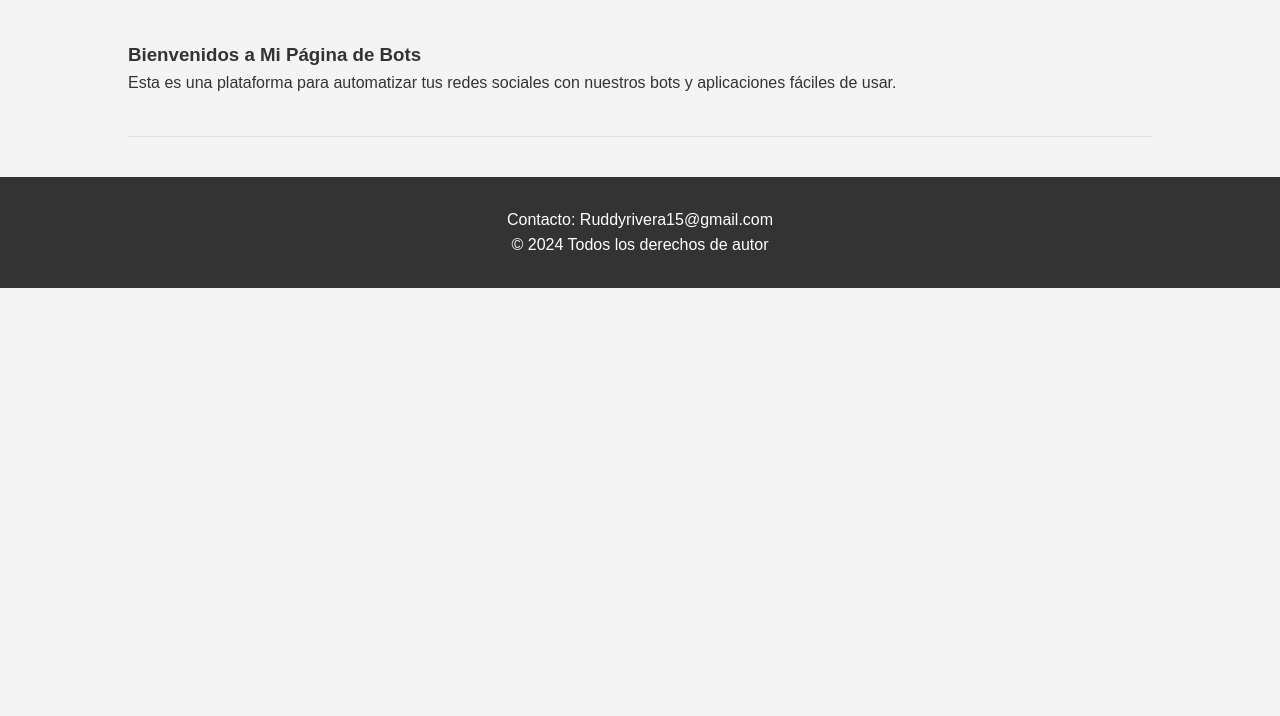
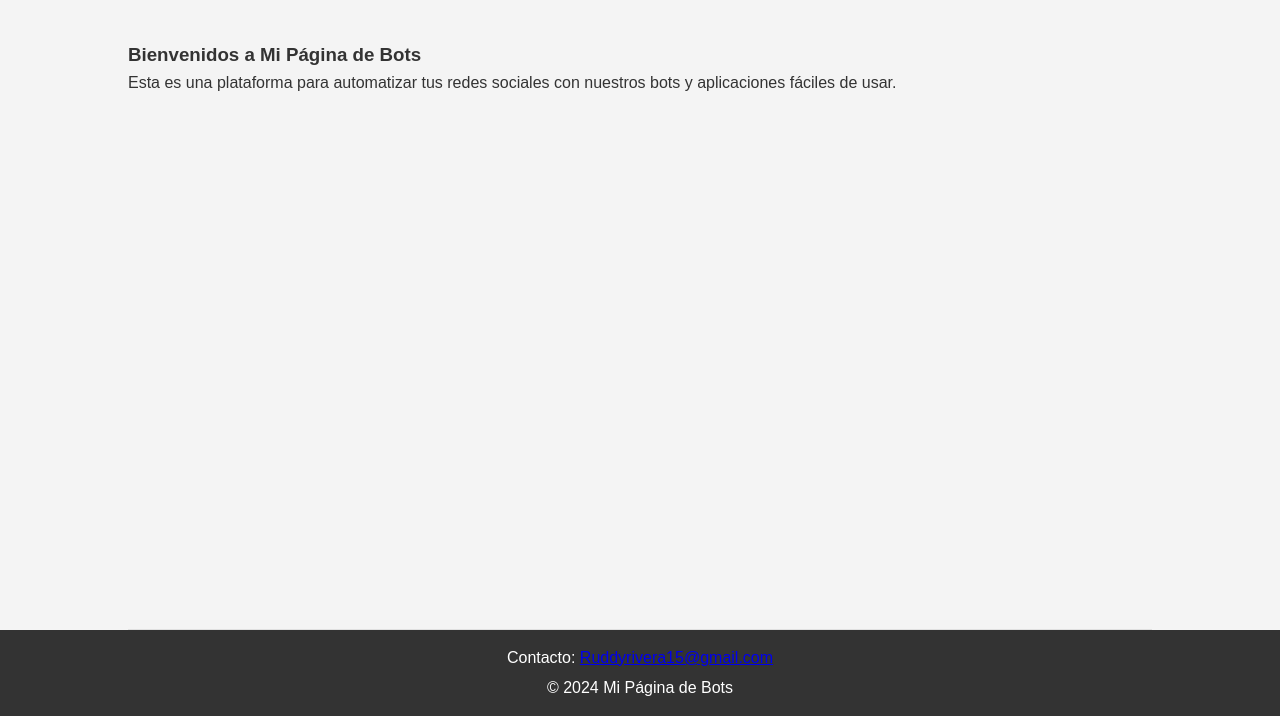
Before and after one commit to Ruddypckl/Ruddypcklgithub.io, a plain HTML site: page index.html in a window 1280 px wide. Shown: the part 84-800 px from the top of the page. Drawn offline with Linux system fonts and the light colour scheme.

Commit message:
Mejorar el pie de página y estilos generales

```diff
--- a/index.html
+++ b/index.html
@@ -29,8 +29,8 @@
         </section>
     </section>
     <footer>
-        <p>Contacto: Ruddyrivera15@gmail.com</p>
-        <p>&copy; 2024 Todos los derechos de autor</p>
+        <p>Contacto: <a href="mailto:Ruddyrivera15@gmail.com">Ruddyrivera15@gmail.com</a></p>
+        <p>&copy; 2024 Mi Página de Bots</p>
     </footer>
 </body>
 </html>
--- a/styles.css
+++ b/styles.css
@@ -5,7 +5,13 @@
     box-sizing: border-box;
 }
 
+html, body {
+    height: 100%;
+}
+
 body {
+    display: flex;
+    flex-direction: column;
     font-family: Arial, sans-serif;
     line-height: 1.6;
     background-color: #f4f4f4;
@@ -14,14 +20,15 @@ body {
     padding: 0;
 }
 
-/* Estilo para el contenedor principal */
+/* Contenedor principal */
 .container {
     width: 80%;
     margin: auto;
     overflow: hidden;
+    flex: 1;
 }
 
-/* Estilo para la cabecera */
+/* Cabecera */
 header {
     background: #333;
     color: #fff;
@@ -45,7 +52,7 @@ header ul {
 header li {
     float: left;
     display: inline;
-    padding: 0 20px 0 20px;
+    padding: 0 20px;
 }
 
 header #branding {
@@ -70,16 +77,22 @@ header a:hover {
     color: #cccccc;
 }
 
-/* Estilo para el pie de página */
+/* Pie de página */
 footer {
     background: #333;
     color: #fff;
     text-align: center;
-    padding: 30px;
-    margin-top: 40px;
+    padding: 10px 0;
+    position: relative;
+    width: 100%;
+    bottom: 0;
 }
 
-/* Estilo para las secciones */
+footer p {
+    margin: 5px 0;
+}
+
+/* Secciones */
 section {
     padding: 20px 0;
     border-bottom: #e0e0e0 1px solid;
@@ -89,7 +102,7 @@ section:last-child {
     border-bottom: none;
 }
 
-/* Estilo para los formularios */
+/* Formularios */
 form {
     max-width: 600px;
     margin: 20px auto;
@@ -126,7 +139,7 @@ form button:hover {
     background-color: #555;
 }
 
-/* Estilo para las secciones de contenido */
+/* Secciones de contenido */
 section .about, section .contact {
     padding: 20px;
     background: #fff;
```
Also changed, not shown: contacto.html (+2 -2 lines), sobre.html (+2 -2 lines).
